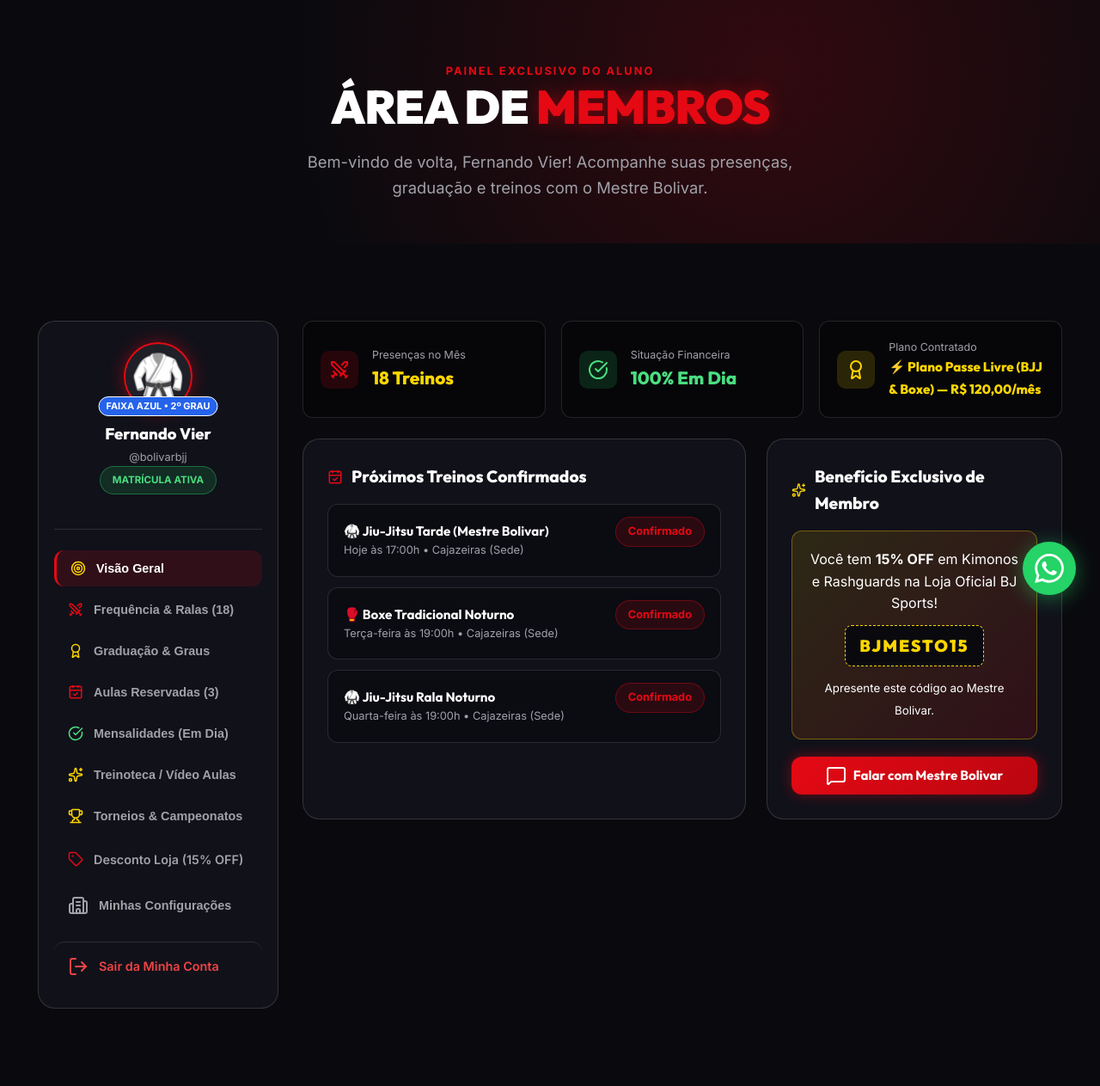
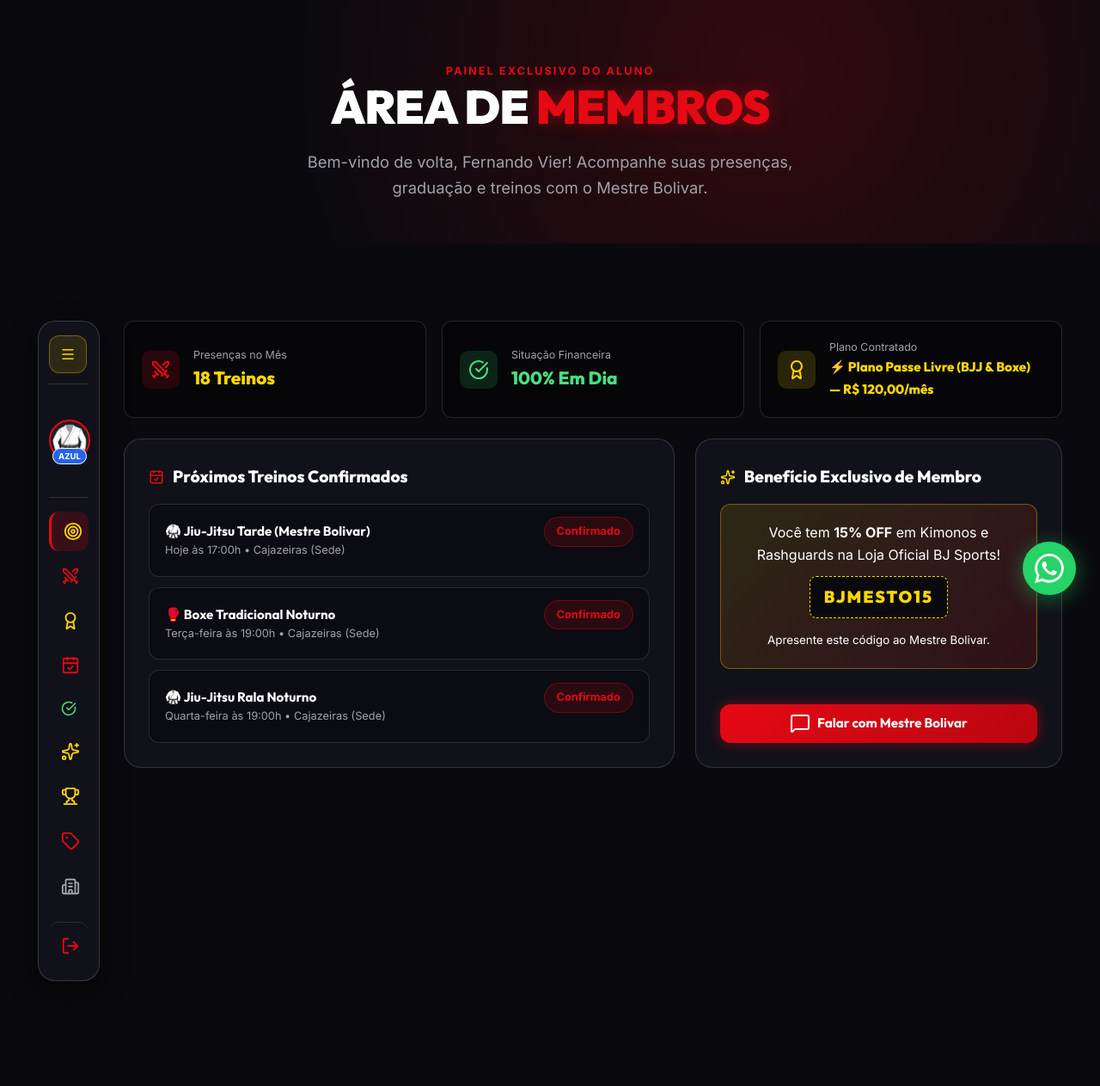
Before and after one commit to fvier/bjsports, a Flask app: page /login in a window 1280 px wide. Shown: the part 80-1343 px from the top of the page at 86% size. After the commit the page ends 1221 px from the top, so only its background shows below. Run offline with Flask 3, Linux system fonts and the light colour scheme; some libraries are stand-ins or nearby versions.

Commit message:
feat: implementa a Barra Lateral retratil com menu hamburguer, exibicao por icones compactos e expansao automatica em hover

```diff
--- a/static/css/index.css
+++ b/static/css/index.css
@@ -372,6 +372,205 @@ body {
   cursor: pointer;
 }
 
+/* MEMBER PORTAL LAYOUT WITH HOVER & HAMBURGER RETRACTABLE SIDEBAR */
+.member-portal-layout {
+  display: grid;
+  grid-template-columns: auto 1fr;
+  gap: 28px;
+  align-items: start;
+  position: relative;
+}
+
+/* BARRA LATERAL RETRÁTIL (COLLAPSED 72px POR PADRÃO, EXPANDA PARA 270px EM HOVER OU HAMBÚRGUER) */
+.hover-expandable-sidebar {
+  background: rgba(18, 18, 28, 0.96);
+  border: 1px solid rgba(255, 255, 255, 0.16);
+  border-radius: var(--radius-lg);
+  padding: 16px 12px;
+  display: flex;
+  flex-direction: column;
+  gap: 16px;
+  width: 72px;
+  overflow: hidden;
+  transition: width 0.35s cubic-bezier(0.4, 0, 0.2, 1), box-shadow 0.35s ease, border-color 0.35s ease;
+  z-index: 90;
+  box-shadow: 0 10px 30px rgba(0, 0, 0, 0.6);
+}
+
+.hover-expandable-sidebar:hover,
+.hover-expandable-sidebar.expanded {
+  width: 270px;
+  border-color: rgba(229, 9, 20, 0.4);
+  box-shadow: 0 15px 45px rgba(229, 9, 20, 0.25);
+}
+
+.sidebar-header-toggle {
+  display: flex;
+  align-items: center;
+  gap: 14px;
+  padding-bottom: 12px;
+  border-bottom: 1px solid var(--border-light);
+}
+
+.sidebar-hamburger-btn {
+  background: rgba(255, 215, 0, 0.12);
+  border: 1px solid rgba(255, 215, 0, 0.35);
+  color: var(--accent-gold);
+  width: 44px;
+  height: 44px;
+  border-radius: var(--radius-md);
+  display: flex;
+  align-items: center;
+  justify-content: center;
+  cursor: pointer;
+  flex-shrink: 0;
+  transition: all 0.25s ease;
+}
+
+.sidebar-hamburger-btn:hover {
+  background: rgba(255, 215, 0, 0.25);
+  transform: scale(1.05);
+}
+
+.sidebar-brand-title {
+  font-family: var(--font-heading);
+  font-weight: 800;
+  font-size: 0.95rem;
+  color: #ffffff;
+  white-space: nowrap;
+  opacity: 0;
+  transition: opacity 0.25s ease;
+}
+
+.hover-expandable-sidebar:hover .sidebar-brand-title,
+.hover-expandable-sidebar.expanded .sidebar-brand-title {
+  opacity: 1;
+}
+
+.sidebar-profile {
+  display: flex;
+  align-items: center;
+  gap: 14px;
+  padding-bottom: 16px;
+  border-bottom: 1px solid var(--border-light);
+}
+
+.profile-avatar-box {
+  position: relative;
+  flex-shrink: 0;
+}
+
+.profile-avatar-emoji {
+  font-size: 2.2rem;
+  background: rgba(255, 255, 255, 0.06);
+  width: 48px;
+  height: 48px;
+  border-radius: 50%;
+  display: flex;
+  align-items: center;
+  justify-content: center;
+  border: 2px solid var(--primary-red);
+}
+
+.profile-belt-tag {
+  position: absolute;
+  bottom: -4px;
+  left: 50%;
+  transform: translateX(-50%);
+  background: #2563eb;
+  color: #fff;
+  font-size: 0.6rem;
+  font-weight: 800;
+  padding: 1px 6px;
+  border-radius: var(--radius-full);
+  white-space: nowrap;
+  border: 1px solid #ffffff;
+}
+
+.profile-info-details {
+  display: flex;
+  flex-direction: column;
+  white-space: nowrap;
+  opacity: 0;
+  transition: opacity 0.25s ease;
+}
+
+.hover-expandable-sidebar:hover .profile-info-details,
+.hover-expandable-sidebar.expanded .profile-info-details {
+  opacity: 1;
+}
+
+.profile-info-details h3 {
+  font-family: var(--font-heading);
+  font-weight: 800;
+  font-size: 1.05rem;
+  color: #ffffff;
+}
+
+.profile-info-details p {
+  font-size: 0.78rem;
+  color: var(--text-muted);
+}
+
+.sidebar-nav {
+  display: flex;
+  flex-direction: column;
+  gap: 6px;
+}
+
+.sidebar-link {
+  display: flex;
+  align-items: center;
+  gap: 14px;
+  padding: 12px 14px;
+  color: var(--text-muted);
+  text-decoration: none;
+  font-weight: 600;
+  font-size: 0.9rem;
+  border-radius: var(--radius-md);
+  transition: all 0.25s ease;
+  background: transparent;
+  border: none;
+  cursor: pointer;
+  text-align: left;
+  width: 100%;
+  white-space: nowrap;
+}
+
+.sidebar-icon {
+  width: 22px;
+  height: 22px;
+  flex-shrink: 0;
+}
+
+.sidebar-link-text {
+  opacity: 0;
+  transition: opacity 0.25s ease;
+}
+
+.hover-expandable-sidebar:hover .sidebar-link-text,
+.hover-expandable-sidebar.expanded .sidebar-link-text {
+  opacity: 1;
+}
+
+.sidebar-link:hover, .sidebar-link.active {
+  background: rgba(229, 9, 20, 0.18);
+  color: #ffffff;
+  border-left: 3px solid var(--primary-red);
+}
+
+.sidebar-link.logout-link {
+  color: #ef4444;
+  margin-top: 12px;
+  border-top: 1px solid var(--border-light);
+  padding-top: 16px;
+}
+
+.sidebar-link.logout-link:hover {
+  background: rgba(239, 68, 68, 0.18);
+  color: #ffffff;
+}
+
 /* Buttons Base */
 .btn {
   display: inline-flex;
@@ -656,122 +855,6 @@ body {
 
 .forgot-pass-link:hover {
   color: var(--accent-gold);
-}
-
-/* MEMBER PORTAL LAYOUT WITH SIDEBAR (BARRA LATERAL) */
-.member-portal-layout {
-  display: grid;
-  grid-template-columns: 280px 1fr;
-  gap: 28px;
-  align-items: start;
-}
-
-.member-sidebar {
-  background: rgba(18, 18, 28, 0.95);
-  border: 1px solid rgba(255, 255, 255, 0.14);
-  border-radius: var(--radius-lg);
-  padding: 24px 18px;
-  display: flex;
-  flex-direction: column;
-  gap: 24px;
-}
-
-.sidebar-profile {
-  display: flex;
-  flex-direction: column;
-  align-items: center;
-  text-align: center;
-  padding-bottom: 20px;
-  border-bottom: 1px solid var(--border-light);
-}
-
-.profile-avatar-box {
-  position: relative;
-  margin-bottom: 12px;
-}
-
-.profile-avatar-emoji {
-  font-size: 3.2rem;
-  background: rgba(255, 255, 255, 0.06);
-  width: 80px;
-  height: 80px;
-  border-radius: 50%;
-  display: flex;
-  align-items: center;
-  justify-content: center;
-  border: 2px solid var(--primary-red);
-  box-shadow: 0 0 20px var(--primary-red-glow);
-}
-
-.profile-belt-tag {
-  position: absolute;
-  bottom: -6px;
-  left: 50%;
-  transform: translateX(-50%);
-  background: #2563eb;
-  color: #fff;
-  font-size: 0.68rem;
-  font-weight: 800;
-  padding: 2px 8px;
-  border-radius: var(--radius-full);
-  white-space: nowrap;
-  border: 1px solid #ffffff;
-}
-
-.sidebar-profile h3 {
-  font-family: var(--font-heading);
-  font-weight: 800;
-  font-size: 1.15rem;
-  color: #ffffff;
-  margin-bottom: 2px;
-}
-
-.sidebar-profile p {
-  font-size: 0.8rem;
-  color: var(--text-muted);
-}
-
-.sidebar-nav {
-  display: flex;
-  flex-direction: column;
-  gap: 6px;
-}
-
-.sidebar-link {
-  display: flex;
-  align-items: center;
-  gap: 12px;
-  padding: 12px 16px;
-  color: var(--text-muted);
-  text-decoration: none;
-  font-weight: 600;
-  font-size: 0.9rem;
-  border-radius: var(--radius-md);
-  transition: all 0.2s ease;
-  background: transparent;
-  border: none;
-  cursor: pointer;
-  text-align: left;
-  width: 100%;
-}
-
-.sidebar-link:hover, .sidebar-link.active {
-  background: rgba(229, 9, 20, 0.15);
-  color: #ffffff;
-  border-left: 3px solid var(--primary-red);
-}
-
-.sidebar-link.logout-link {
-  color: #ef4444;
-  margin-top: 12px;
-  border-top: 1px solid var(--border-light);
-  padding-top: 16px;
-}
-
-.sidebar-link.logout-link:hover {
-  background: rgba(239, 68, 68, 0.15);
-  color: #ffffff;
-  border-left: 3px solid #ef4444;
 }
 
 /* MEMBER CONTENT AREA */
--- a/static/js/main.js
+++ b/static/js/main.js
@@ -379,6 +379,19 @@ function setupTopBarUserAvatar() {
   }
 }
 
+// Hover Expandable Sidebar Toggle Button
+function setupHoverExpandableSidebar() {
+  const sidebar = document.getElementById('hoverExpandableSidebar');
+  const hamburgerBtn = document.getElementById('sidebarHamburgerBtn');
+
+  if (sidebar && hamburgerBtn) {
+    hamburgerBtn.addEventListener('click', (e) => {
+      e.stopPropagation();
+      sidebar.classList.toggle('expanded');
+    });
+  }
+}
+
 // Member Sidebar Tabs Switching Logic
 function setupMemberSidebarTabs() {
   const sidebarLinks = document.querySelectorAll('.sidebar-link[data-target-tab]');
@@ -450,6 +463,7 @@ document.addEventListener('DOMContentLoaded', () => {
   setupBookingModal();
   setupPortalPage();
   setupMemberSidebarTabs();
+  setupHoverExpandableSidebar();
   setupTopBarUserAvatar();
   setupPasswordEyeToggles();
   setupCpfMask();
--- a/templates/login.html
+++ b/templates/login.html
@@ -167,7 +167,7 @@
 
   {% else %}
 
-  <!-- Section 2: ÁREA DE MEMBROS FLASK COMPLETA COM BARRA LATERAL RICA (Exibido pós-login) -->
+  <!-- Section 2: ÁREA DE MEMBROS FLASK COM BARRA LATERAL RETRÁTIL EXPANSÍVEL POR HOVER E MENU HAMBÚRGUER -->
   <section class="section member-portal-section" id="memberPortalSection">
     <div class="container">
 
@@ -189,58 +189,79 @@
       </script>
       {% endif %}
 
-      <!-- Layout com Barra Lateral (Sidebar Navigation) -->
+      <!-- Layout com Barra Lateral Retrátil e Expansível -->
       <div class="member-portal-layout">
 
-        <!-- BARRA LATERAL EXTENSA (SIDEBAR COM DIVERSOS CONTEÚDOS HIPOTÉTICOS) -->
-        <aside class="member-sidebar">
+        <!-- BARRA LATERAL COM BOTÃO HAMBÚRGUER & EXPANSÃO HOVER -->
+        <aside class="member-sidebar hover-expandable-sidebar" id="hoverExpandableSidebar">
 
+          <!-- Botão Hambúrguer no Topo da Sidebar -->
+          <div class="sidebar-header-toggle">
+            <button class="sidebar-hamburger-btn" id="sidebarHamburgerBtn" title="Menu Hambúrguer / Expandir Barra Lateral">
+              <i data-lucide="menu" class="icon-gold"></i>
+            </button>
+            <span class="sidebar-brand-title">MENU DO ALUNO</span>
+          </div>
+
+          <!-- Perfil do Aluno com Avatar Reduzido no Ícone -->
           <div class="sidebar-profile">
             <div class="profile-avatar-box">
               <div class="profile-avatar-emoji">🥋</div>
-              <span class="profile-belt-tag">FAIXA AZUL • 2º GRAU</span>
+              <span class="profile-belt-tag">AZUL</span>
             </div>
-            <h3 id="dashNameDisplay">{{ user_name }}</h3>
-            <p id="dashUserDisplay">@{{ username }}</p>
-            <span class="badge-pill bg-green mt-2" style="font-size: 0.72rem;">MATRÍCULA ATIVA</span>
+            <div class="profile-info-details">
+              <h3 id="dashNameDisplay">{{ user_name }}</h3>
+              <p id="dashUserDisplay">@{{ username }}</p>
+              <span class="badge-pill bg-green mt-1" style="font-size: 0.68rem;">MATRÍCULA ATIVA</span>
+            </div>
           </div>
 
-          <!-- Navegação da Barra Lateral Completa com Diversos Conteúdos Hipotéticos -->
+          <!-- Navegação da Barra Lateral Completa com Ícones & Textos Expansíveis -->
           <nav class="sidebar-nav">
-            <button class="sidebar-link active" data-target-tab="tab-overview">
-              <i data-lucide="target" class="icon-gold"></i> Visão Geral
+            <button class="sidebar-link active" data-target-tab="tab-overview" title="Visão Geral">
+              <i data-lucide="target" class="sidebar-icon icon-gold"></i>
+              <span class="sidebar-link-text">Visão Geral</span>
             </button>
-            <button class="sidebar-link" data-target-tab="tab-frequency">
-              <i data-lucide="swords" class="icon-red"></i> Frequência & Ralas (18)
+            <button class="sidebar-link" data-target-tab="tab-frequency" title="Frequência & Ralas">
+              <i data-lucide="swords" class="sidebar-icon icon-red"></i>
+              <span class="sidebar-link-text">Frequência (18)</span>
             </button>
-            <button class="sidebar-link" data-target-tab="tab-graduation">
-              <i data-lucide="award" class="icon-gold"></i> Graduação & Graus
+            <button class="sidebar-link" data-target-tab="tab-graduation" title="Graduação & Graus">
+              <i data-lucide="award" class="sidebar-icon icon-gold"></i>
+              <span class="sidebar-link-text">Graduação & Graus</span>
             </button>
-            <button class="sidebar-link" data-target-tab="tab-schedule">
-              <i data-lucide="calendar-check" class="icon-red"></i> Aulas Reservadas (3)
+            <button class="sidebar-link" data-target-tab="tab-schedule" title="Aulas Reservadas">
+              <i data-lucide="calendar-check" class="sidebar-icon icon-red"></i>
+              <span class="sidebar-link-text">Aulas Reservadas (3)</span>
             </button>
-            <button class="sidebar-link" data-target-tab="tab-payments">
-              <i data-lucide="check-circle" class="icon-green"></i> Mensalidades (Em Dia)
+            <button class="sidebar-link" data-target-tab="tab-payments" title="Mensalidades">
+              <i data-lucide="check-circle" class="sidebar-icon icon-green"></i>
+              <span class="sidebar-link-text">Mensalidades</span>
             </button>
-            <button class="sidebar-link" data-target-tab="tab-videotheque">
-              <i data-lucide="sparkles" class="icon-gold"></i> Treinoteca / Vídeo Aulas
+            <button class="sidebar-link" data-target-tab="tab-videotheque" title="Treinoteca / Vídeos">
+              <i data-lucide="sparkles" class="sidebar-icon icon-gold"></i>
+              <span class="sidebar-link-text">Treinoteca / Vídeos</span>
             </button>
-            <button class="sidebar-link" data-target-tab="tab-tournaments">
-              <i data-lucide="trophy" class="icon-gold"></i> Torneios & Campeonatos
+            <button class="sidebar-link" data-target-tab="tab-tournaments" title="Torneios">
+              <i data-lucide="trophy" class="sidebar-icon icon-gold"></i>
+              <span class="sidebar-link-text">Torneios & Equipe</span>
             </button>
-            <a href="{{ url_for('loja') }}" class="sidebar-link">
-              <i data-lucide="tag" class="icon-red"></i> Desconto Loja (15% OFF)
+            <a href="{{ url_for('loja') }}" class="sidebar-link" title="Desconto Loja">
+              <i data-lucide="tag" class="sidebar-icon icon-red"></i>
+              <span class="sidebar-link-text">Desconto Loja (15%)</span>
             </a>
-            <button class="sidebar-link" data-target-tab="tab-settings">
-              <i data-lucide="building-2" class="icon-muted"></i> Minhas Configurações
+            <button class="sidebar-link" data-target-tab="tab-settings" title="Configurações">
+              <i data-lucide="building-2" class="sidebar-icon icon-muted"></i>
+              <span class="sidebar-link-text">Minhas Configurações</span>
             </button>
-            <a href="{{ url_for('logout') }}" class="sidebar-link logout-link">
-              <i data-lucide="log-out"></i> Sair da Minha Conta
+            <a href="{{ url_for('logout') }}" class="sidebar-link logout-link" title="Sair da Conta">
+              <i data-lucide="log-out" class="sidebar-icon icon-red"></i>
+              <span class="sidebar-link-text">Sair da Conta</span>
             </a>
           </nav>
         </aside>
 
-        <!-- ÁREA PRINCIPAL DO ALUNO (CONTENT AREA COM TABS INTERATIVAS) -->
+        <!-- ÁREA PRINCIPAL DO ALUNO (CONTENT AREA) -->
         <main class="member-content">
 
           <!-- TAB 1: VISÃO GERAL -->
```
